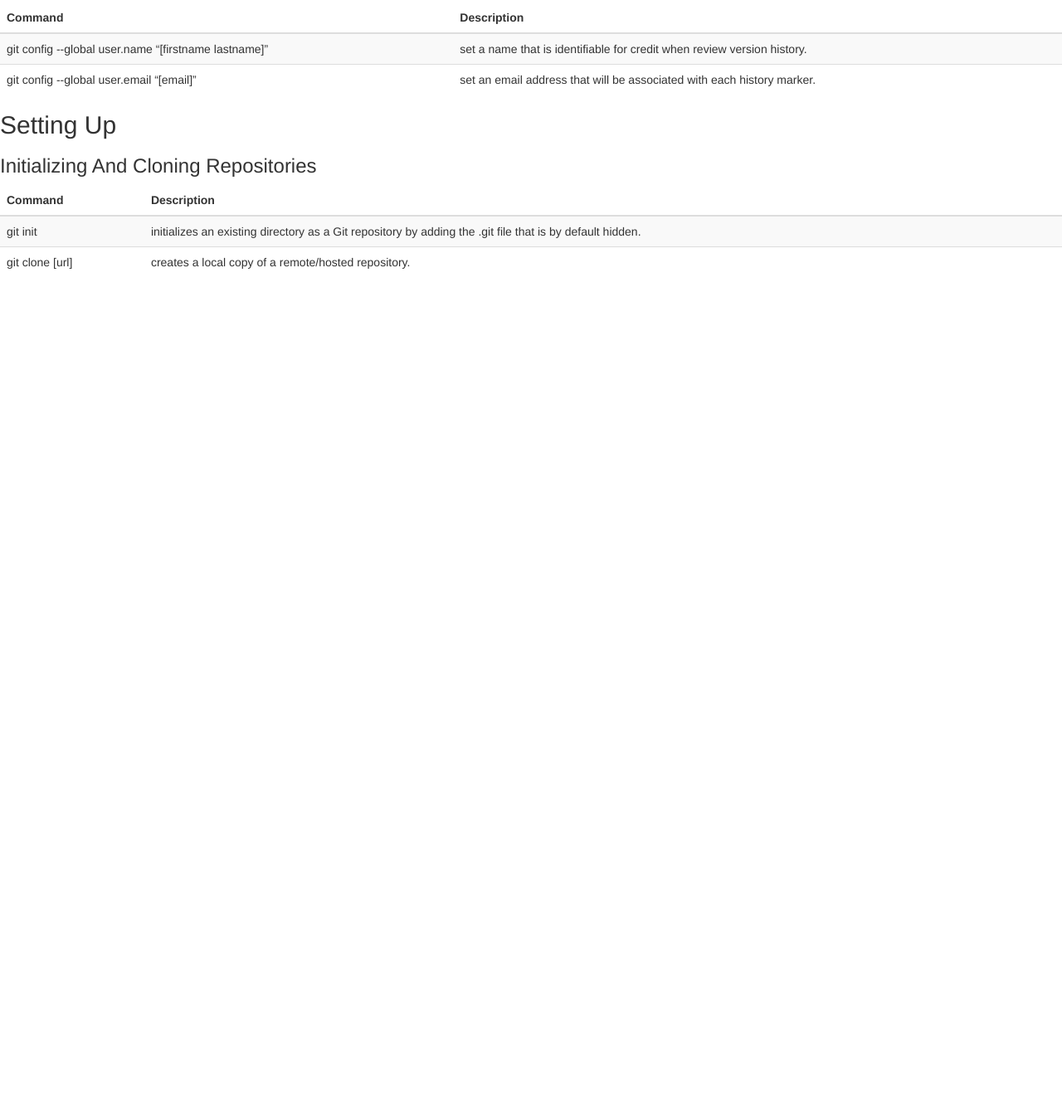
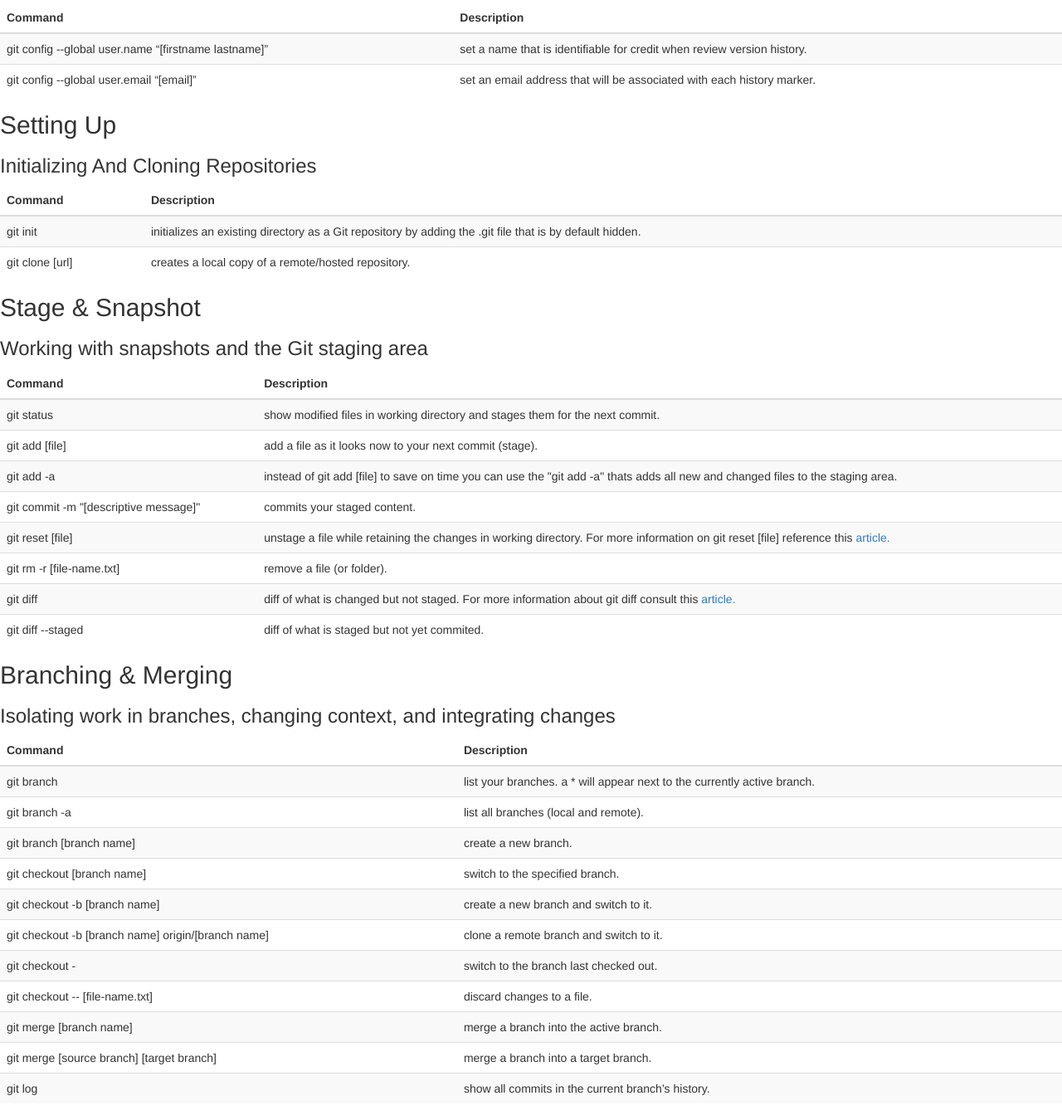
Before and after one commit to Williz4/gitcommands, a plain HTML site: page index.html in a window 1280 px wide. Shown: the part 566-1916 px from the top of the page at 83% size. Before the commit the page ends 920 px from the top, so only its background shows below. Drawn offline with nearby package versions, Linux system fonts and the light colour scheme.

Commit message:
Adds the staging and branching merging tables and additional edits to the README.md file

```diff
--- a/index.html
+++ b/index.html
@@ -79,7 +79,7 @@
 
 				</article>
 
-				<artilce>
+				<article>
 
 					<hgroup>
 
@@ -121,7 +121,200 @@
 
 					</table>
 
-				</artilce>
+				</article>
+
+				<article>
+
+					<hgroup>
+
+						<h2>Stage & Snapshot</h2>
+						<h3>Working with snapshots and the Git staging area</h3>
+
+					</hgroup>
+
+					<table class="table table-striped">
+
+						<thead>
+
+						<tr>
+
+							<th>Command</th>
+							<th>Description</th>
+
+						</tr>
+
+						</thead>
+
+						<tbody>
+
+						<tr>
+
+							<td>git status</td>
+							<td>show modified files in working directory and stages them for the next commit.</td>
+
+						</tr>
+
+						<tr>
+
+							<td>git add [file]</td>
+							<td>add a file as it looks now to your next commit (stage).</td>
+
+						</tr>
+
+						<tr>
+
+							<td>git add -a</td>
+							<td>instead of git add [file] to save on time you can use the "git add -a" thats adds all new and changed files to the staging area.</td>
+
+						</tr>
+
+						<tr>
+
+							<td>git commit -m "[descriptive message]"</td>
+							<td>commits your staged content.</td>
+
+						</tr>
+
+						<tr>
+
+							<td>git reset [file]</td>
+							<td>unstage a file while retaining the changes in working directory. For more information on git reset [file] reference this <a href="https://git-scm.com/docs/git-reset" target="_blank">article.</a></td>
+
+						</tr>
+
+						<tr>
+
+							<td>git rm -r [file-name.txt]</td>
+							<td>remove a file (or folder).</td>
+
+						</tr>
+
+						<tr>
+
+							<td>git diff</td>
+							<td>diff of what is changed but not staged. For more information about git diff consult this <a href="https://git-scm.com/docs/git-diff">article.</a></td>
+
+						</tr>
+
+						<tr>
+
+							<td>git diff --staged</td>
+							<td>diff of what is staged but not yet commited.</td>
+
+						</tr>
+
+						</tbody>
+
+					</table>
+
+				</article>
+
+				<article>
+
+					<hgroup>
+
+						<h2>Branching & Merging</h2>
+						<h3>Isolating work in branches, changing context, and integrating changes</h3>
+
+					</hgroup>
+
+					<table class="table table-striped">
+
+						<thead>
+
+						<tr>
+
+							<th>Command</th>
+							<th>Description</th>
+
+						</tr>
+
+						</thead>
+
+						<tbody>
+
+						<tr>
+
+							<td>git branch</td>
+							<td>list your branches. a * will appear next to the currently active branch.</td>
+
+						</tr>
+
+						<tr>
+
+							<td>git branch -a</td>
+							<td>list all branches (local and remote).</td>
+
+						</tr>
+
+						<tr>
+
+							<td>git branch [branch name]</td>
+							<td>create a new branch.</td>
+
+						</tr>
+
+						<tr>
+
+							<td>git checkout [branch name]</td>
+							<td>switch to the specified branch.</td>
+
+						</tr>
+
+						<tr>
+
+							<td>git checkout -b [branch name]</td>
+							<td>create a new branch and switch to it.</td>
+
+						</tr>
+
+						<tr>
+
+							<td>git checkout -b [branch name] origin/[branch name]</td>
+							<td>clone a remote branch and switch to it.</td>
+
+						</tr>
+
+						<tr>
+
+							<td>git checkout -</td>
+							<td>switch to the branch last checked out.</td>
+
+						</tr>
+
+						<tr>
+
+							<td>git checkout -- [file-name.txt]</td>
+							<td>discard changes to a file.</td>
+
+						</tr>
+
+						<tr>
+
+							<td>git merge [branch name]</td>
+							<td>merge a branch into the active branch.</td>
+
+						</tr>
+
+						<tr>
+
+							<td>git merge [source branch] [target branch]</td>
+							<td>merge a branch into a target branch.</td>
+
+						</tr>
+
+						<tr>
+
+							<td>git log</td>
+							<td>show all commits in the current branch’s history.</td>
+
+						</tr>
+
+						</tbody>
+
+					</table>
+
+				</article>
 
 			</div>
 
```
Also changed, not shown: 1 other file. Lines whose indentation alone changed are shown as unchanged.
